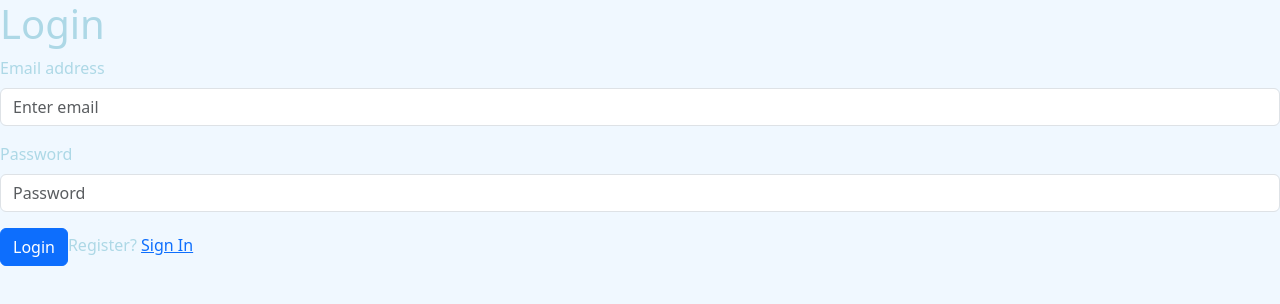
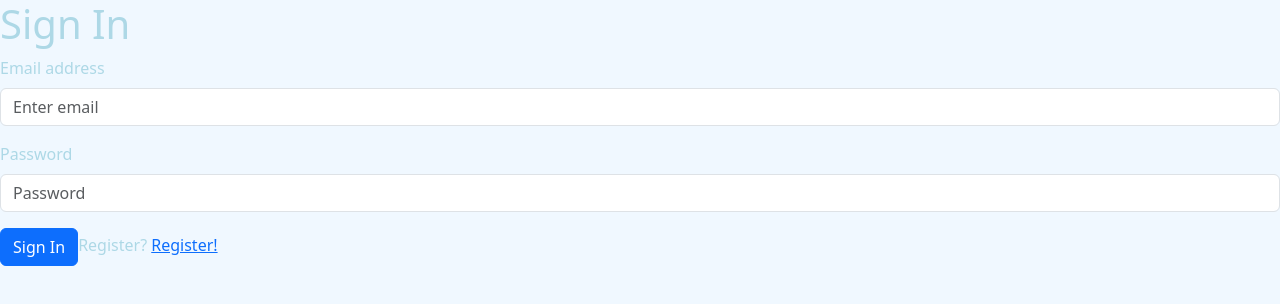
Before and after one commit to legowen/ToDoList_Fullstack, a React (Create React App) app in the folder todolist_fe/: page /login in a window 1280 px wide. Shown: the top 304 px of the page. Built offline with nearby package versions, Linux system fonts and the light colour scheme.

Commit message:
Fix Same Code, Translated it better words

```diff
--- a/todolist_fe/src/pages/LoginPage.js
+++ b/todolist_fe/src/pages/LoginPage.js
@@ -38,7 +38,7 @@ const LoginPage = ({user, setUser}) => {
     <div className="display-center">
       {error && <div className="red-error">{error}</div>}
       <Form className="login-box" onSubmit={handleLogin}>
-        <h1>Login</h1>
+        <h1>Sign In</h1>
         <Form.Group className="mb-3" controlId="formBasicEmail">
           <Form.Label>Email address</Form.Label>
           <Form.Control
@@ -58,10 +58,10 @@ const LoginPage = ({user, setUser}) => {
         </Form.Group>
         <div className="button-box">
           <Button type="submit" className="button-primary">
-            Login
+            Sign In
           </Button>
           <span>
-            Register? <Link to="/register">Sign In</Link>
+            Register? <Link to="/register">Register!</Link>
           </span>
         </div>
       </Form>
--- a/todolist_fe/src/pages/TodoPage.js
+++ b/todolist_fe/src/pages/TodoPage.js
@@ -63,7 +63,7 @@ const TodoPage = () => {
         <Col xs={12} sm={10}>
           <input
             type="text"
-            placeholder="할일을 입력하세요"
+            placeholder="What you going to make your day?"
             onChange={(event) => setTodoValue(event.target.value)}
             className="input-box"
             value={todoValue}
@@ -71,7 +71,7 @@ const TodoPage = () => {
         </Col>
         <Col xs={12} sm={2}>
           <button onClick={addTodo} className="button-add">
-            추가
+            Add
           </button>
         </Col>
       </Row>
```
